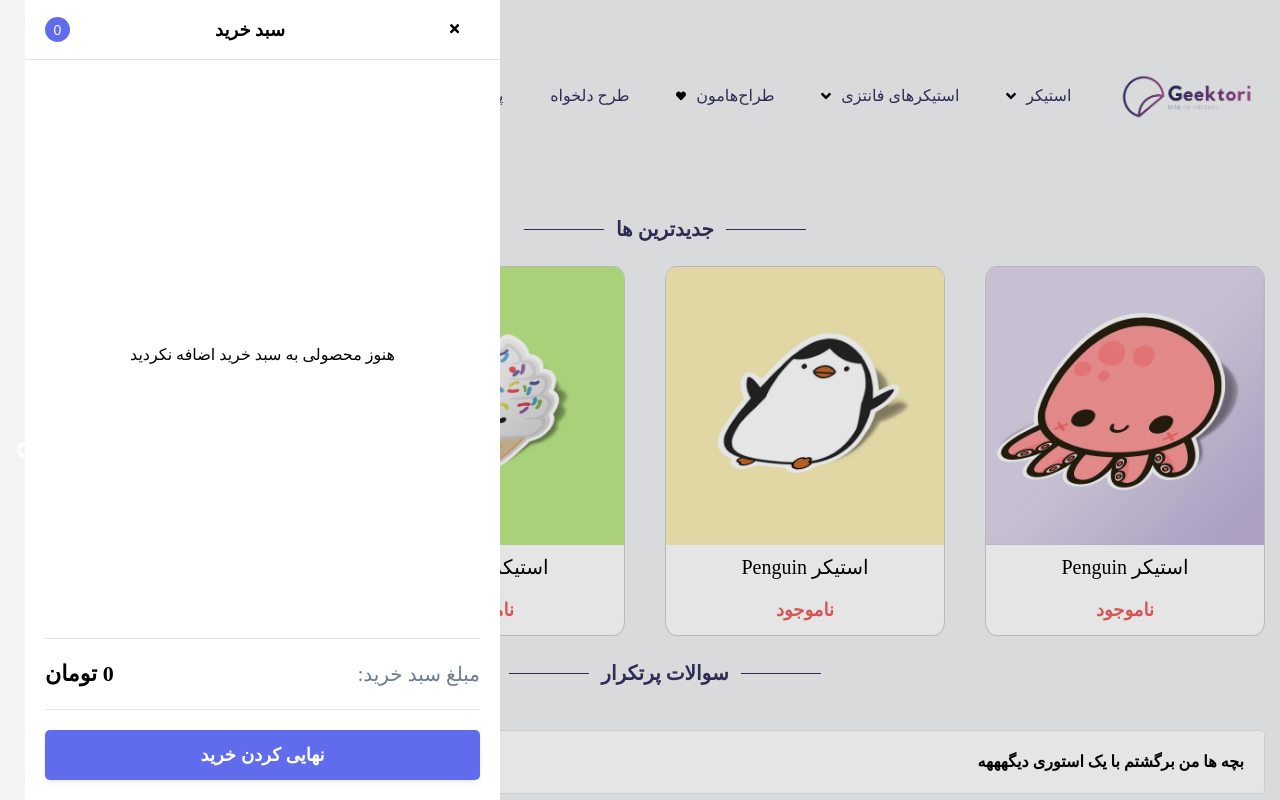
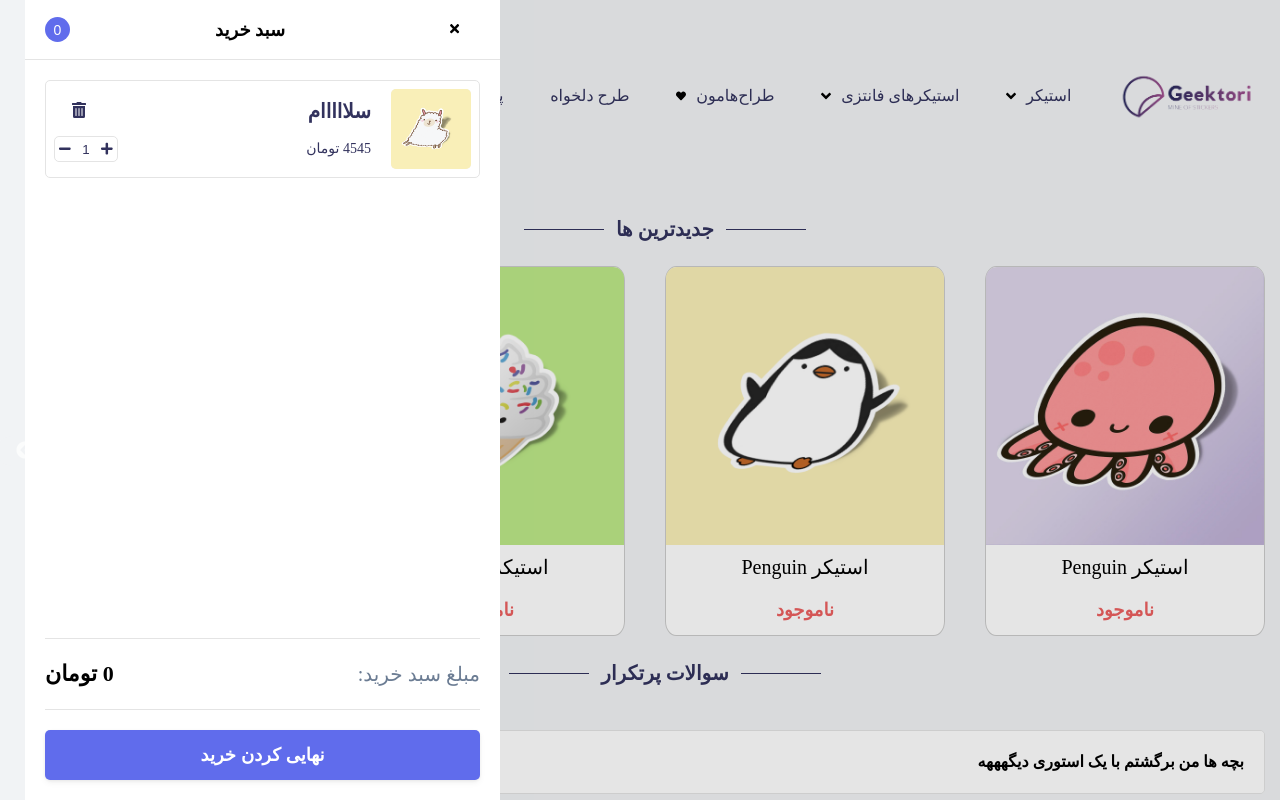
Before and after one commit to zahrabku/Geektori, a React (Create React App) app in the folder geektori/: page / in a window 1280 px wide. Both pictures are taken after a click on the element "سبد خرید". Shown: the top 800 px of the page. Built offline with nearby package versions, Linux system fonts and the light colour scheme.

Commit message:
add static shopping cart product

```diff
--- a/geektori/src/App.tsx
+++ b/geektori/src/App.tsx
@@ -9,10 +9,6 @@ import { BrowserRouter, Route, Switch } from "react-router-dom";
 import Home from "./components/Home";
 import Category from "./components/category";
 import { Navbar } from "./components/Navbar";
-import ShoppingCart from "./components/ShoppingCart";
-import ShoppingCartModal from "./components/shoppingCartModal";
-import { useState } from "react";
-import { useData } from "./context";
 
 function App() {
   return (
--- a/geektori/src/components/Navbar.tsx
+++ b/geektori/src/components/Navbar.tsx
@@ -17,7 +17,7 @@ interface MenuCategories {
   name: string;
   icon?: any;
   classNameStyle?: string;
-	click?:()=>void
+  click?: () => void;
 }
 
 const Navbar: FC = () => {
@@ -61,6 +61,8 @@ const Navbar: FC = () => {
     </Menu>
   ));
 
+  const items = [<div />];
+
   return (
     <Container>
       <Menu className="menu">
@@ -69,9 +71,13 @@ const Navbar: FC = () => {
         </Menu>
         <Menu className="small-menu left" items={leftMenuItems}></Menu>
       </Menu>
-      {useData()?.shoppingCartModalIsOpen ? <ShoppingCartModal /> : ""}
+      {useData()?.shoppingCartModalIsOpen ? (
+        <ShoppingCartModal items={items} />
+      ) : (
+        ""
+      )}
     </Container>
   );
 };
 
-export { Navbar};
+export { Navbar };
--- /dev/null
+++ b/geektori/src/components/ShoppingCart-product.tsx
@@ -0,0 +1,40 @@
+import React, { FC } from "react";
+import Button from "./Button";
+import Container from "./container";
+import { faMinus, faPlus, faTrashAlt } from "@fortawesome/free-solid-svg-icons";
+import Lama from "../images/lama.png";
+import "../styles/sass/ShoppingCart-product.scss";
+
+const ShoppingCartProduct: FC = (props) => {
+  return (
+    <Container>
+      <div className="ShoppingCart-product-container">
+        <div className="ShoppingCart-product-img">
+          <img
+            src={Lama}
+            className="ShoppingCart-product-img-self"
+            alt=""
+          ></img>
+        </div>
+        <div className="ShoppingCart-product-content">
+          <div className="ShoppingCart-product-content-title">
+            <h3 className="ShoppingCart-product-content-title-text">سلااااام</h3>
+            <Button icon={faTrashAlt} className="ShoppingCart-product-delete" />
+          </div>
+          <div className="ShoppingCart-product-content-price">
+            <div className="ShoppingCart-product-content-price-text">
+              4545 تومان
+            </div>
+            <div className="ShoppingCart-product-content-count">
+              <Button className="ShoppingCart-product-button" icon={faPlus} />
+              <Button className="ShoppingCart-product-button" text={"1"} />
+              <Button className="ShoppingCart-product-button" icon={faMinus} />
+            </div>
+          </div>
+        </div>
+      </div>
+    </Container>
+  );
+};
+
+export default ShoppingCartProduct;
--- a/geektori/src/components/ShoppingCart.tsx
+++ b/geektori/src/components/ShoppingCart.tsx
@@ -5,8 +5,9 @@ import Button from "./Button";
 import { faTimes } from "@fortawesome/free-solid-svg-icons";
 import { useState } from "react";
 import { useData } from "../context";
+import ShoppingCartProduct from "./ShoppingCart-product";
 
-const ShoppingCart: FC = () => {
+const ShoppingCart: FC = ({ children }) => {
   const [totalPrice, setTotalPrice] = useState<number>(0);
 
   const [numerOfItems, setNumerOfItems] = useState<number>(0);
@@ -28,7 +29,8 @@ const ShoppingCart: FC = () => {
         </div>
       </div>
       <div className="shoppingCart-body">
-        هنوز محصولی به سبد خرید اضافه نکردید
+        {/* {children ? children : "هنوز محصولی به سبد خرید اضافه نکردید"} */}
+        <ShoppingCartProduct />
       </div>
       <div className="shoppingCart-footer">
         <div className="shoppingCart-totalPrice">
--- a/geektori/src/components/shoppingCartModal.tsx
+++ b/geektori/src/components/shoppingCartModal.tsx
@@ -1,13 +1,17 @@
 import React, { FC } from "react";
 import Container from "./container";
 import ShoppingCart from "./ShoppingCart";
-import '../styles/sass/ShoppingCartModal.scss'
+import "../styles/sass/ShoppingCartModal.scss";
 
-const ShoppingCartModal: FC = () => {
+interface IShoppingCartModal{
+  items:React.ReactNode[];
+}
+
+const ShoppingCartModal: FC<IShoppingCartModal> = ({ items }) => {
   return (
-    <Container className='ShoppingCartModal-container'>
+    <Container className="ShoppingCartModal-container">
       <div className="overlay"></div>
-      <ShoppingCart />
+      <ShoppingCart>{items}</ShoppingCart>
     </Container>
   );
 };
--- /dev/null
+++ b/geektori/src/styles/sass/ShoppingCart-product.scss
@@ -0,0 +1,90 @@
+@use 'colors';
+
+.ShoppingCart-product-container{
+    display: flex;
+    padding: 8px;
+    margin-bottom: 10px;
+    border-radius: 5px;
+    align-items: center;
+    border: 1px solid #E4E4E4;
+}
+
+.ShoppingCart-product-container *{
+    color: colors.$text-color;
+}
+
+.ShoppingCart-product-img{
+    width: 80px;
+    height: 80px;
+    position: relative;
+    overflow: hidden;
+    margin-left: 20px;
+    background: #F1F3F5;
+    border-radius: 5px;
+}
+
+.ShoppingCart-product-img-self{
+    display: block;
+    width: 100%;
+    position: absolute;
+    top: 50%;
+    left: 50%;
+    transform: translate3d(-50%, -50%, 0);
+}
+
+.ShoppingCart-product-content{
+    flex: 1;
+    line-height: 160%;
+    font-size: 14px;
+}
+
+.ShoppingCart-product-content-title{
+    display: flex;
+    align-items: center;
+}
+
+.ShoppingCart-product-content-title-text{
+    flex: 1;
+    font-weight: bold;
+    padding-left: 10px;
+    font-size: 20px;
+}
+
+.ShoppingCart-product-delete{
+    display: inline-block;
+    cursor: pointer;
+    transition: 0.3s;
+    font-size: 16px;
+    background-color: white;
+}
+
+.ShoppingCart-product-content-price{
+    margin-top: 10px;
+    display: flex;
+    align-items: center;
+}
+
+.ShoppingCart-product-content-price-text{
+    flex: 1;
+}
+
+.ShoppingCart-product-content-count{
+    width: 64px;
+    height: 26px;
+    background: #fff;
+    border: 1px solid #E4E4E4;
+    display: flex;
+    align-items: center;
+    justify-content: center;
+    border-radius: 5px;
+}
+
+.ShoppingCart-product-button{
+    background-color: white;
+    overflow: hidden;
+    height: 24px;
+}
+
+.ShoppingCart-product-button:nth-child(odd){
+    cursor: pointer;
+}
--- a/geektori/src/styles/sass/ShoppingCartModal.scss
+++ b/geektori/src/styles/sass/ShoppingCartModal.scss
@@ -6,7 +6,7 @@
     height: 100%;
     top: 0;
     left: 0;
-
+    // visibility: hidden;
 }
 
 .overlay{
--- a/geektori/src/styles/sass/shoppingCart.scss
+++ b/geektori/src/styles/sass/shoppingCart.scss
@@ -1,6 +1,6 @@
 @use 'colors';
 .shoppingCart-container{
-    transition: 0.3s;
+    // transition: 1s;
     background: #fff;
     position: absolute;
     z-index: 2;
@@ -11,6 +11,7 @@
     height: 100%;
     display: flex;
     flex-direction: column;
+    // transform: translateX(-475px);
 }
 
 .shoppingCart-header{
@@ -86,14 +87,19 @@
     font-size: 22px;
 }
 
-.shoppingCart-body{
-    display: flex;
-    flex-direction: column;
-    justify-content: center;
-    align-items: center;
-}
+// .shoppingCart-body{
+//     display: flex;
+//     flex-direction: column;
+//     justify-content: center;
+//     align-items: center;
+// }
 
 .close-button{
     cursor: pointer;
     background-color: white;
 }
+
+.open-modal{
+    transform: translateX(0);
+    visibility: visible;
+}
```
Also changed, not shown: geektori/src/App.css (deleted), geektori/src/index.css (deleted). Lines whose indentation alone changed are shown as unchanged.
